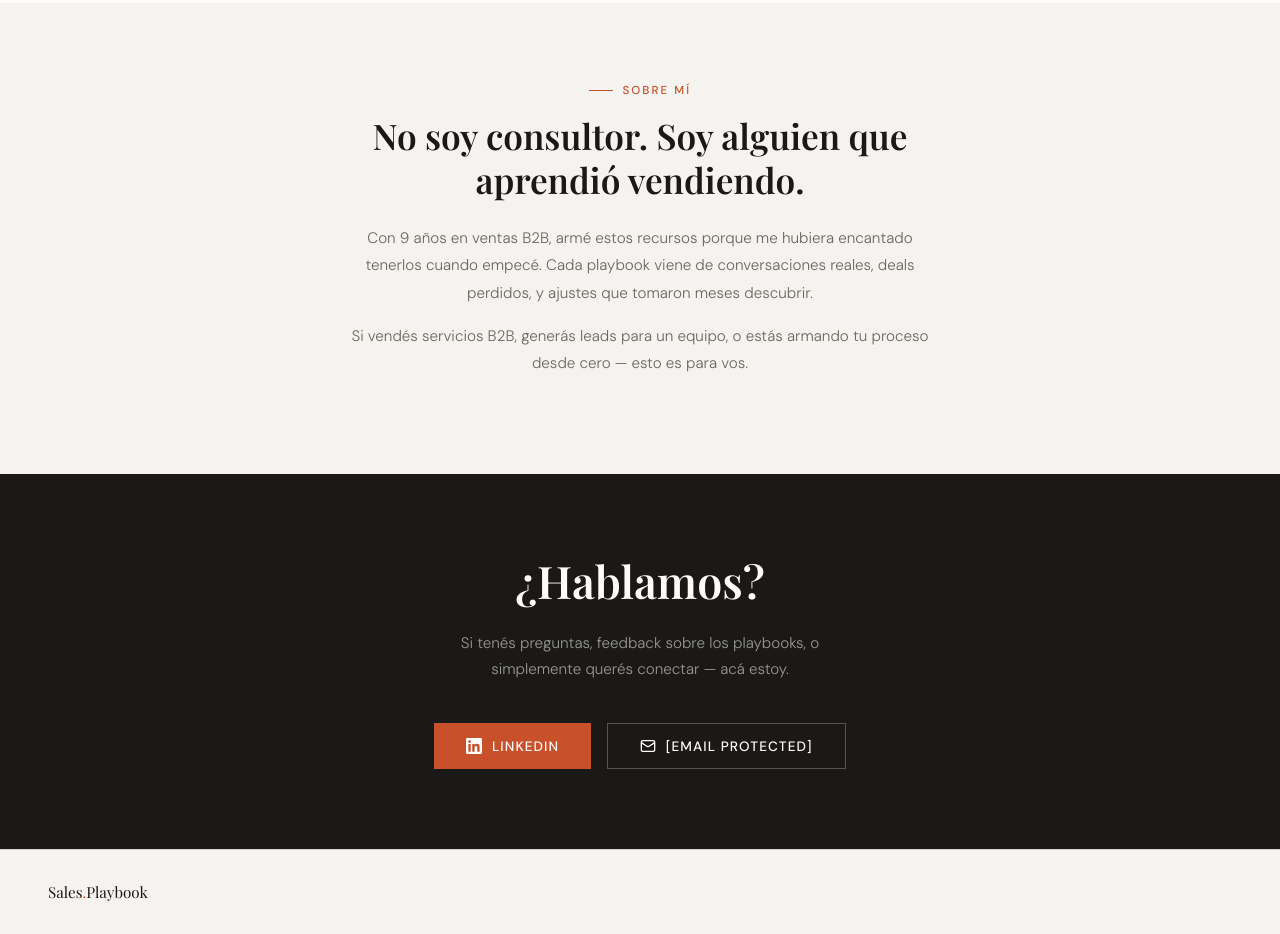
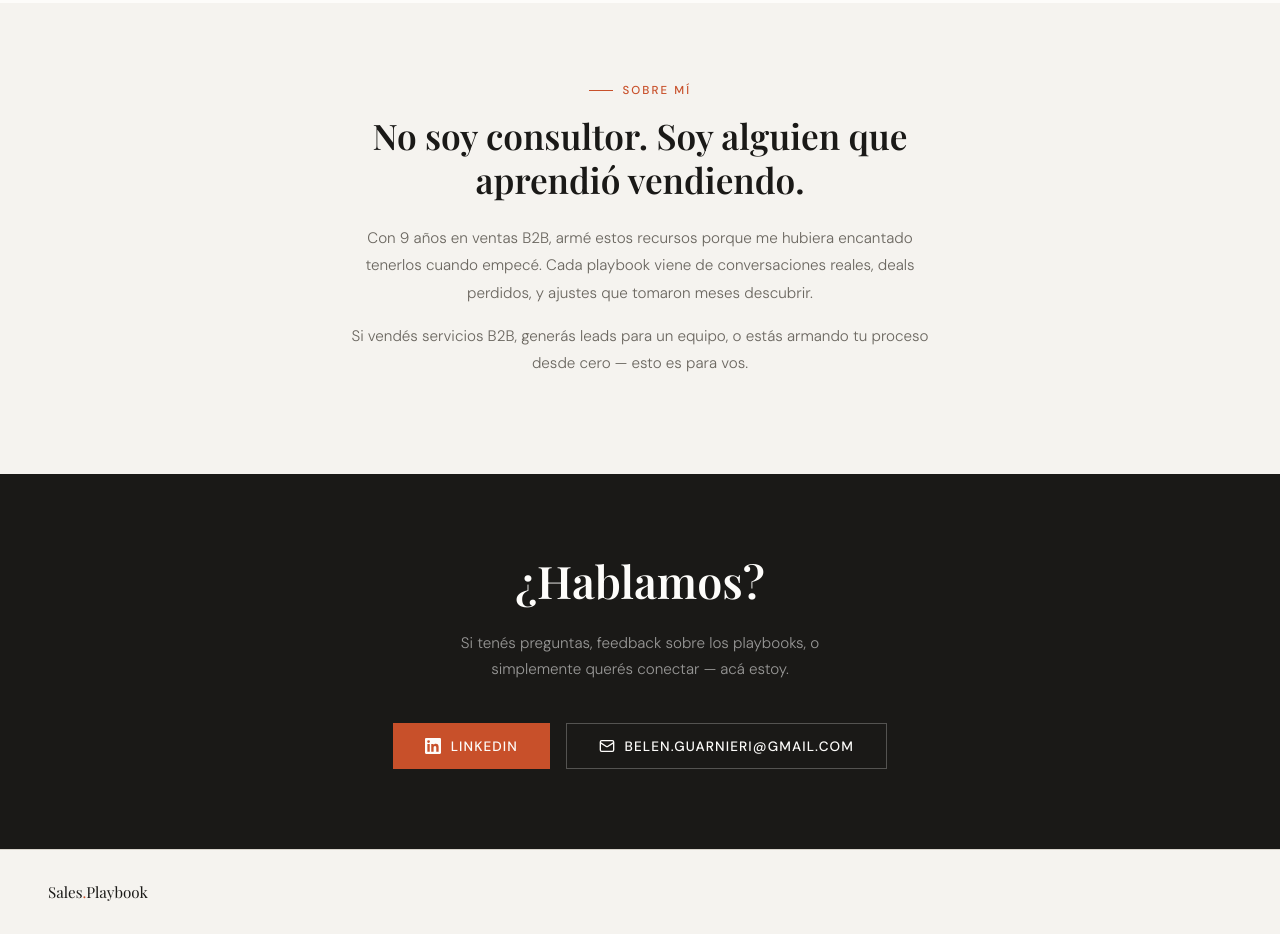
Before and after one commit to belenguarnieri/sales.playbooks, a plain HTML site: page index.html in a window 1280 px wide. Shown: the part 1675-2609 px from the top of the page. Drawn offline with nearby package versions, Linux system fonts and the light colour scheme.

Commit message:
Update index.html

```diff
--- a/index.html
+++ b/index.html
@@ -582,7 +582,7 @@
     </a>
     <a href="/cdn-cgi/l/email-protection#84e6e1e8e1eaaae3f1e5f6eaede1f6edc4e3e9e5ede8aae7ebe9" class="btn-primary" style="display:flex;align-items:center;gap:.6rem;background:transparent;border:1px solid rgba(255,255,255,.25);color:var(--white);">
       <svg width="16" height="16" viewBox="0 0 24 24" fill="none" stroke="currentColor" stroke-width="2"><rect x="2" y="4" width="20" height="16" rx="2"/><path d="m22 7-8.97 5.7a1.94 1.94 0 0 1-2.06 0L2 7"/></svg>
-      <span class="__cf_email__" data-cfemail="d6b4b3bab3b8f8b1a3b7a4b8bfb3a4bf96b1bbb7bfbaf8b5b9bb">[email&#160;protected]</span>
+      <span class="__cf_email__" data-cfemail="d6b4b3bab3b8f8b1a3b7a4b8bfb3a4bf96b1bbb7bfbaf8b5b9bb">belen.guarnieri@gmail.com</span>
     </a>
   </div>
 </section>
```
